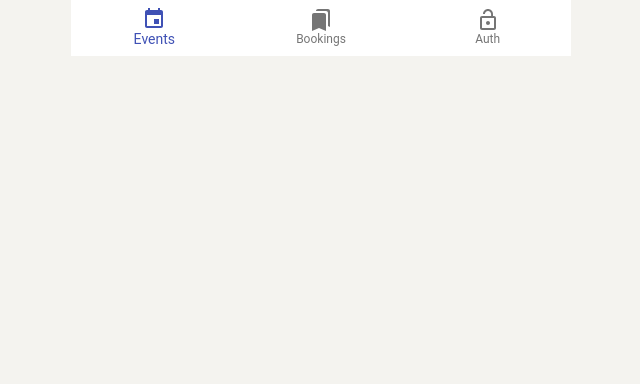
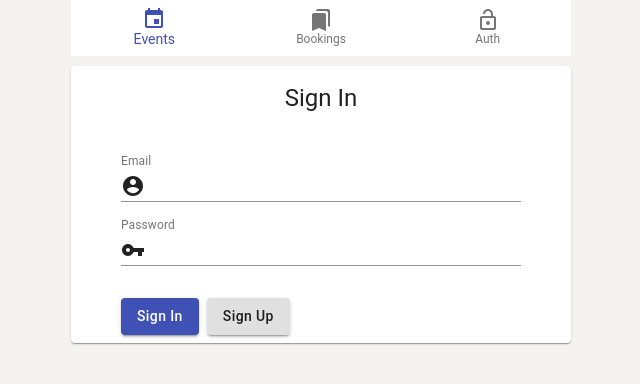
Before and after one commit to Reactomaniac/reactql, a React (Create React App) app in the folder frontend/: page /auth in a window 1280 px wide. Shown: the top 384 px of the page, without its empty margins (319-959 px from the left). Built offline with nearby package versions, Linux system fonts and the light colour scheme.

Commit message:
Created Auth Page.

```diff
--- a/frontend/src/pages/Auth.js
+++ b/frontend/src/pages/Auth.js
@@ -1,12 +1,90 @@
-import React, { Component } from "react";
+import React from 'react';
+import { makeStyles } from '@material-ui/core/styles';
+import Card from '@material-ui/core/Card';
+import { CardHeader } from '@material-ui/core';
+import CardActions from '@material-ui/core/CardActions';
+import CardContent from '@material-ui/core/CardContent';
+import CardMedia from '@material-ui/core/CardMedia';
+import Button from '@material-ui/core/Button';
+import Typography from '@material-ui/core/Typography';
+import InputAdornment from '@material-ui/core/InputAdornment';
+import TextField from '@material-ui/core/TextField';
+import VpnKeyIcon from '@material-ui/icons/VpnKey';
+import AccountCircle from '@material-ui/icons/AccountCircle';
 
-class AuthPage extends Component {
-  render() {
-    return (
-      <>
-      </>
-      );
+const useStyles = makeStyles(theme => ({
+  root: {
+    width: 500,
+    margin: "0 auto",
+    marginTop: 10
+  },
+  margin: {
+    margin: theme.spacing(1),
+  },
+  widthInput: {
+    width: 400
+  },
+  button: {
+    textTransform: "capitalize"
+  },
+  actions: {
+    width: 400,
+    margin: "0 auto"
   }
+}));
+
+export default function AuthPage() {
+  const classes = useStyles();
+
+  return (
+    <Card className={classes.root}>
+      <CardHeader align="center" title="Sign In" />
+      <CardContent align="center">
+        <TextField
+          className={classes.margin + " " + classes.widthInput}
+          id="input-with-icon-textfield"
+          label="Email"
+          type="email"
+          InputProps={{
+            startAdornment: (
+              <InputAdornment position="start">
+                <AccountCircle />
+              </InputAdornment>
+            ),
+          }}
+        />
+        <TextField
+          className={classes.margin + " " + classes.widthInput}
+          id="input-with-icon-textfield"
+          label="Password"
+          type="password"
+          InputProps={{
+            startAdornment: (
+              <InputAdornment position="start">
+                <VpnKeyIcon />
+              </InputAdornment>
+            ),
+          }}
+        />
+      </CardContent>
+      <CardActions
+        align="center"
+        className={classes.actions}
+      >
+        <Button
+          variant="contained"
+          color="primary"
+          className={classes.button}
+        >
+          Sign In
+        </Button>
+        <Button
+          className={classes.button}
+          variant="contained"
+        >
+          Sign up
+        </Button>
+      </CardActions>
+    </Card>
+  );
 }
-
-export default AuthPage;
```
